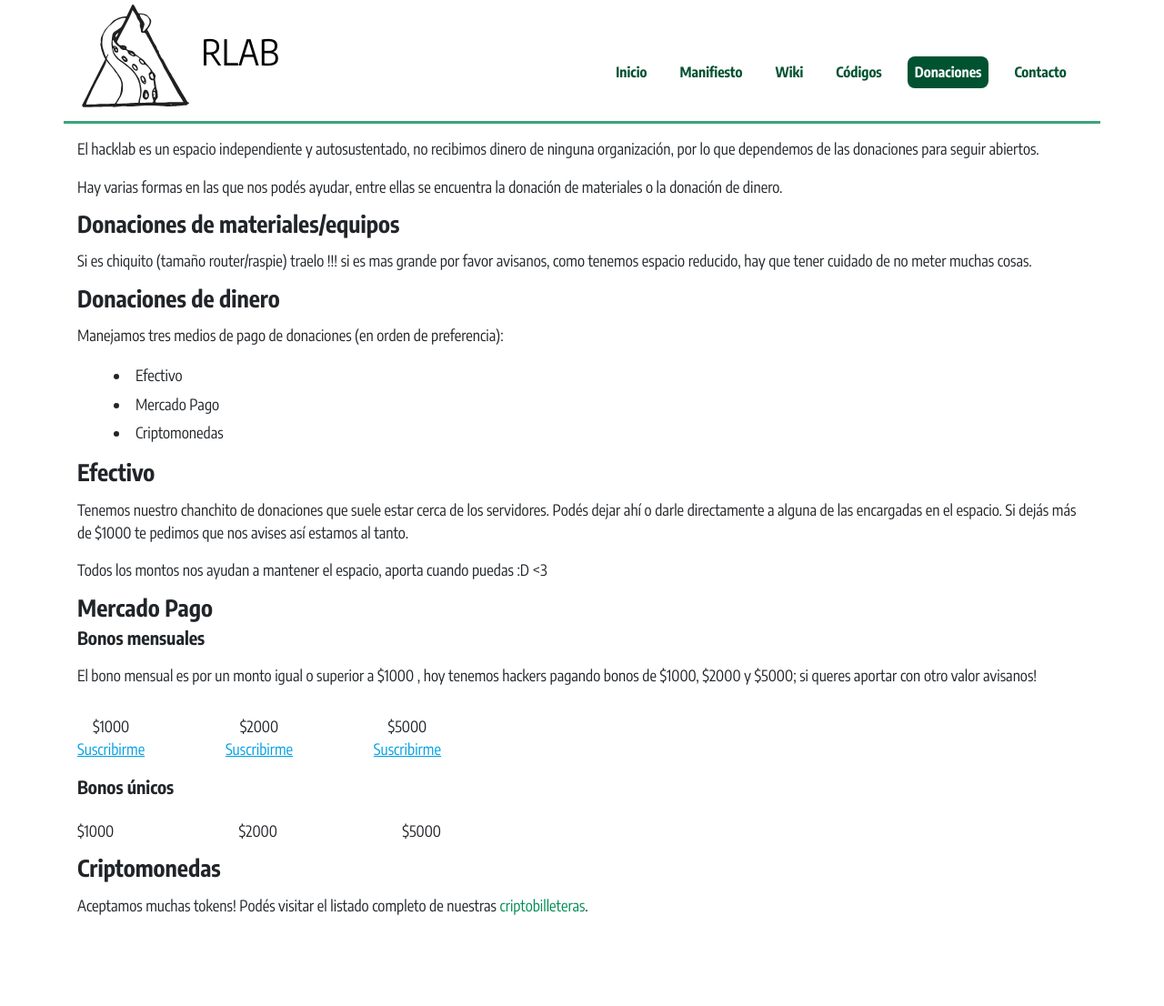
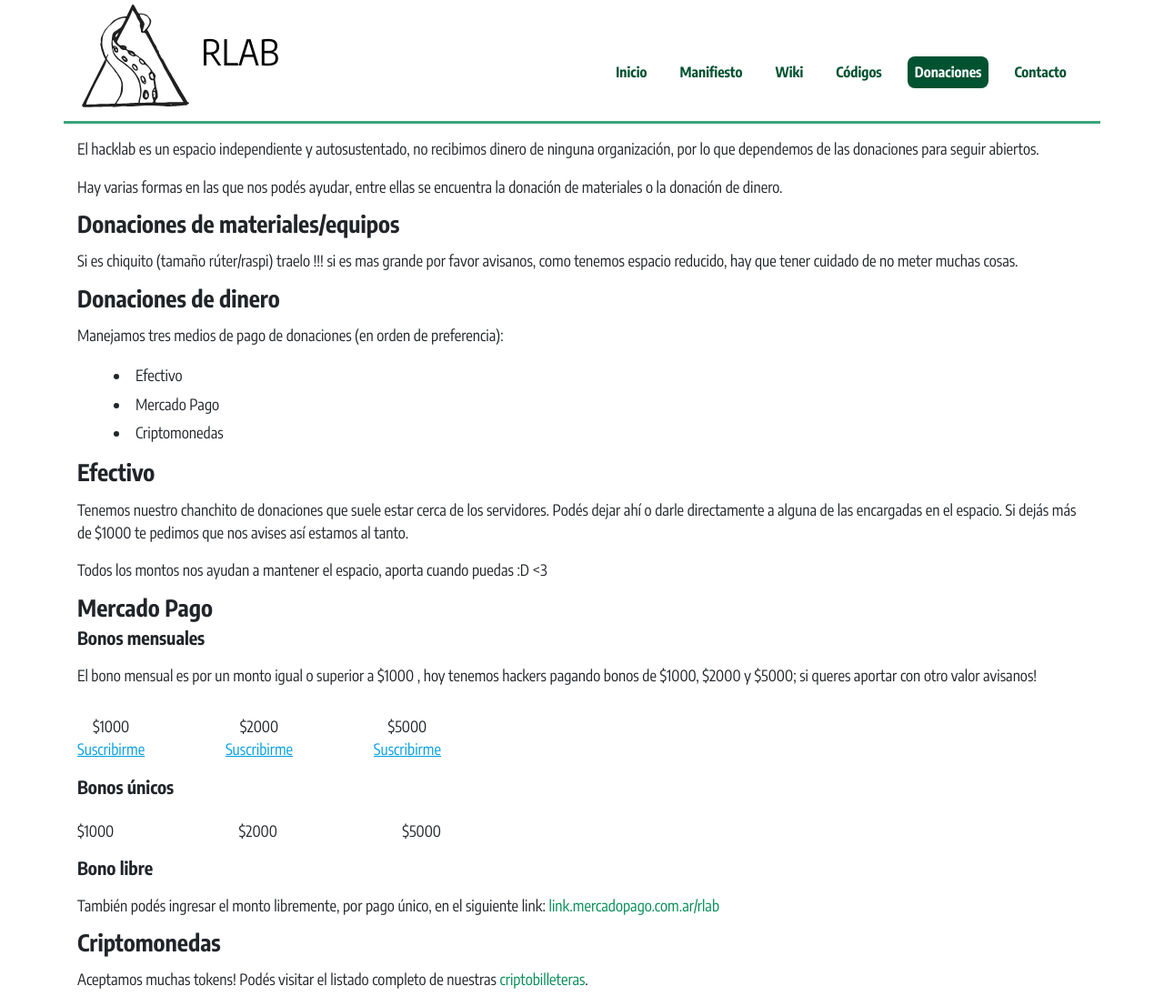
Before and after one commit to rlyehlab/rlab.be, a Jekyll site: the page built from donaciones.md, in a window 1280 px wide. Shown: the whole page at 91% size. Built offline with Jekyll 4.4.1, drawn with Linux system fonts in a browser that asks for light colours; before the commit the page ends 1024 px from its top, so only the background shows below that.

Commit message:
bono libre MP + QRs cripto + cripto xmr/monero

```diff
--- a/donaciones.md
+++ b/donaciones.md
@@ -15,7 +15,7 @@ Hay varias formas en las que nos podés ayudar, entre ellas se encuentra la
 donación de materiales o la donación de dinero.
 
 # Donaciones de materiales/equipos
-Si es chiquito (tamaño router/raspie) traelo !!! si es mas grande por favor
+Si es chiquito (tamaño rúter/raspi) traelo !!! si es mas grande por favor
 avisanos, como tenemos espacio reducido, hay que tener cuidado de no meter
 muchas cosas.
 
@@ -44,5 +44,10 @@ bonos de $1000, $2000 y $5000; si queres aportar con otro valor avisanos!
 
 {% include donaciones-unicas.html %}
 
+### Bono libre
+
+También podés ingresar el monto libremente, por pago único, en el siguiente link:
+[link.mercadopago.com.ar/rlab](https://link.mercadopago.com.ar/rlab)
+
 ## Criptomonedas
 Aceptamos muchas tokens! Podés visitar el listado completo de nuestras [criptobilleteras](/criptobilleteras).
```
Also changed, not shown: criptobilleteras.md (+7 -0 lines), cripto-btc.png (added), cripto-eth.png (added), cripto-xmr.png (added).
